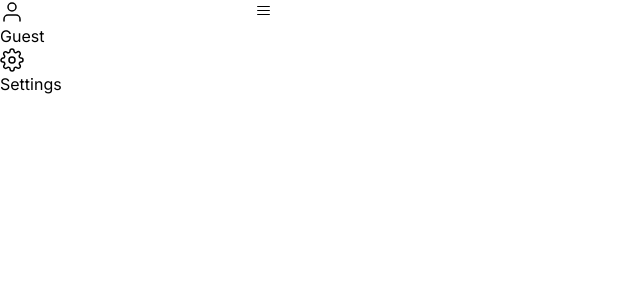
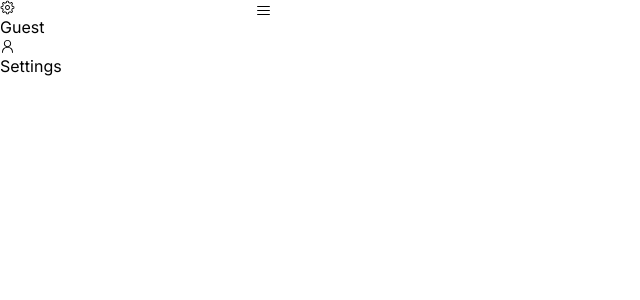
Before and after one commit to WesleyMaik/jotter-app, a Next.js app: page / in a window 1280 px wide. Shown: the top 300 px of the page, without its empty margins (0-640 px from the left). Built offline with nearby package versions, Linux system fonts and the light colour scheme.

Commit message:
fix: change react-feather to radix-icons

```diff
--- a/src/components/Sidebar/index.tsx
+++ b/src/components/Sidebar/index.tsx
@@ -1,4 +1,4 @@
-import { Settings as SettingsIcon, User as UserIcon } from "react-feather";
+import { GearIcon, PersonIcon } from "@radix-ui/react-icons";
 
 function Sidebar() {
 	const borderedStyle =
@@ -8,14 +8,14 @@ function Sidebar() {
 		<div className="h-full flex flex-col gap-2 bg-zinc-100 dark:bg-zinc-800 p-4">
 			<div id="profile">
 				<button type="button" className={borderedStyle}>
-          <UserIcon strokeWidth={1.5} />
+					<GearIcon />
 					<span>Guest</span>
 				</button>
 			</div>
 			<div id="notes" className={borderedStyle}></div>
 			<div id="settings" className="mt-auto">
 				<button type="button" className={borderedStyle}>
-          <SettingsIcon strokeWidth={1.5} />
+					<PersonIcon />
 					<span>Settings</span>
 				</button>
 			</div>
```
Lines whose indentation alone changed are shown as unchanged.
